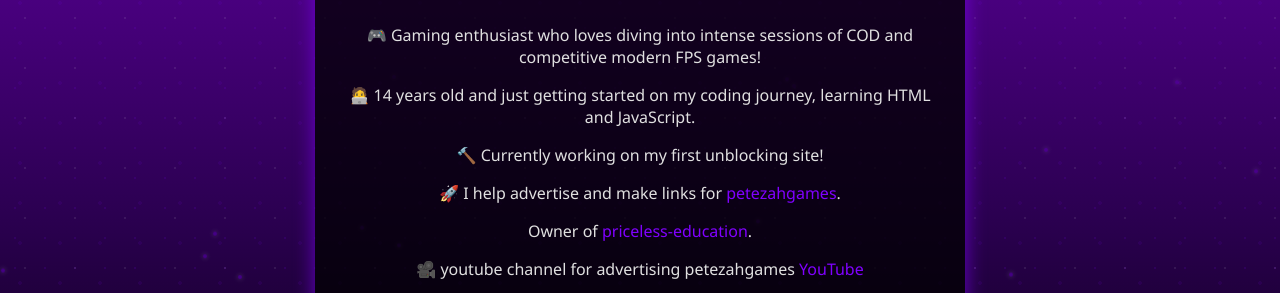
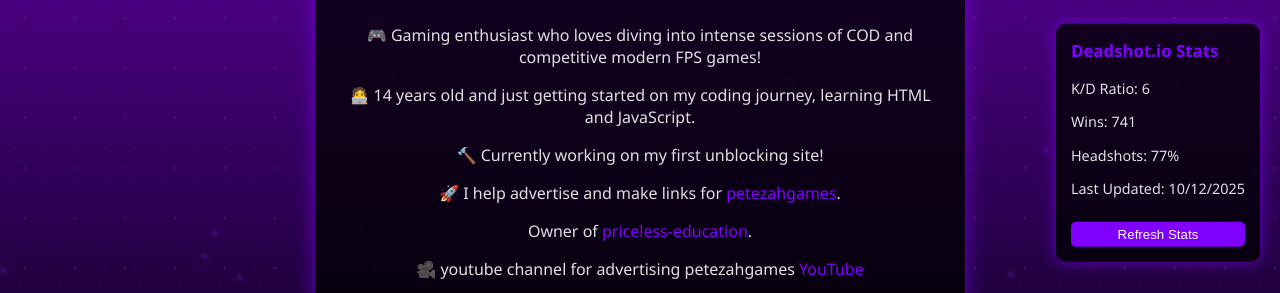
Before and after one commit to iisilly1059/iiSilly-bio, a plain HTML site: page index.html in a window 1280 px wide. Shown: the part 257-550 px from the top of the page. Drawn offline with Linux system fonts and the light colour scheme.

Commit message:
Update index.html
added deadshot.io stats

```diff
--- a/index.html
+++ b/index.html
@@ -183,8 +183,41 @@
             filter: brightness(0) saturate(100%) invert(100%); /* White on hover */
         }
 
+        /* Gaming stats widget */
+        .gaming-stats {
+            position: absolute;
+            right: 20px;
+            top: 50%;
+            transform: translateY(-50%);
+            background: rgba(0, 0, 0, 0.75);
+            padding: 15px;
+            border-radius: 10px;
+            box-shadow: 0 0 15px rgba(128, 0, 255, 0.7);
+            max-width: 200px;
+            text-align: left;
+            font-size: 0.9em;
+        }
+        .gaming-stats h3 {
+            color: #8000ff;
+            margin-top: 0;
+        }
+        .gaming-stats button {
+            background: #8000ff;
+            color: white;
+            border: none;
+            padding: 5px 10px;
+            border-radius: 5px;
+            cursor: pointer;
+            margin-top: 10px;
+            width: 100%;
+        }
+        .gaming-stats button:hover {
+            background: #ffffff;
+            color: #8000ff;
+        }
+
         /* Responsive design for smaller screens */
-        @media (max-width: 400px) {
+        @media (max-width: 800px) {
             .content {
                 padding: 15px;
                 margin: 10px;
@@ -195,6 +228,12 @@
             .avatar {
                 width: 120px;
                 height: 120px;
+            }
+            .gaming-stats {
+                position: static;
+                transform: none;
+                margin: 20px auto;
+                max-width: none;
             }
         }
     </style>
@@ -217,6 +256,14 @@
                 <img src="https://i.imgur.com/GoeiaOf.png" alt="Petezahgames Icon">
             </a>
         </div>
+    </div>
+    <div class="gaming-stats">
+        <h3>Deadshot.io Stats</h3>
+        <p>K/D Ratio: <span id="kd">6</span></p>
+        <p>Wins: <span id="wins">741</span></p>
+        <p>Headshots: <span id="headshots">77%</span></p>
+        <p>Last Updated: <span id="updated">Today</span></p>
+        <button onclick="updateStats()">Refresh Stats</button>
     </div>
     <script>
         const taglines = ["Gamer", "Coder", "Creative", "Talented"];
@@ -275,6 +322,28 @@
 
         // Spawn particles every 150ms
         setInterval(createParticle, 150);
+
+        // Stats update function
+        function updateStats() {
+            // Replace these with your new Deadshot.io stats when you want to update
+            document.getElementById('kd').textContent = '6'; // Example: Your new K/D
+            document.getElementById('wins').textContent = '741';
+            document.getElementById('headshots').textContent = '77%';
+            document.getElementById('updated').textContent = new Date().toLocaleDateString();
+            // Save to localStorage for persistence
+            localStorage.setItem('deadshotKD', '6');
+            localStorage.setItem('deadshotWins', '741');
+            localStorage.setItem('deadshotHeadshots', '77%');
+            localStorage.setItem('deadshotUpdated', new Date().toLocaleDateString());
+        }
+
+        // Load saved stats on page load
+        window.addEventListener('load', () => {
+            document.getElementById('kd').textContent = localStorage.getItem('deadshotKD') || '6';
+            document.getElementById('wins').textContent = localStorage.getItem('deadshotWins') || '741';
+            document.getElementById('headshots').textContent = localStorage.getItem('deadshotHeadshots') || '77%';
+            document.getElementById('updated').textContent = localStorage.getItem('deadshotUpdated') || '10/12/2025';
+        });
     </script>
 </body>
 </html>
```
